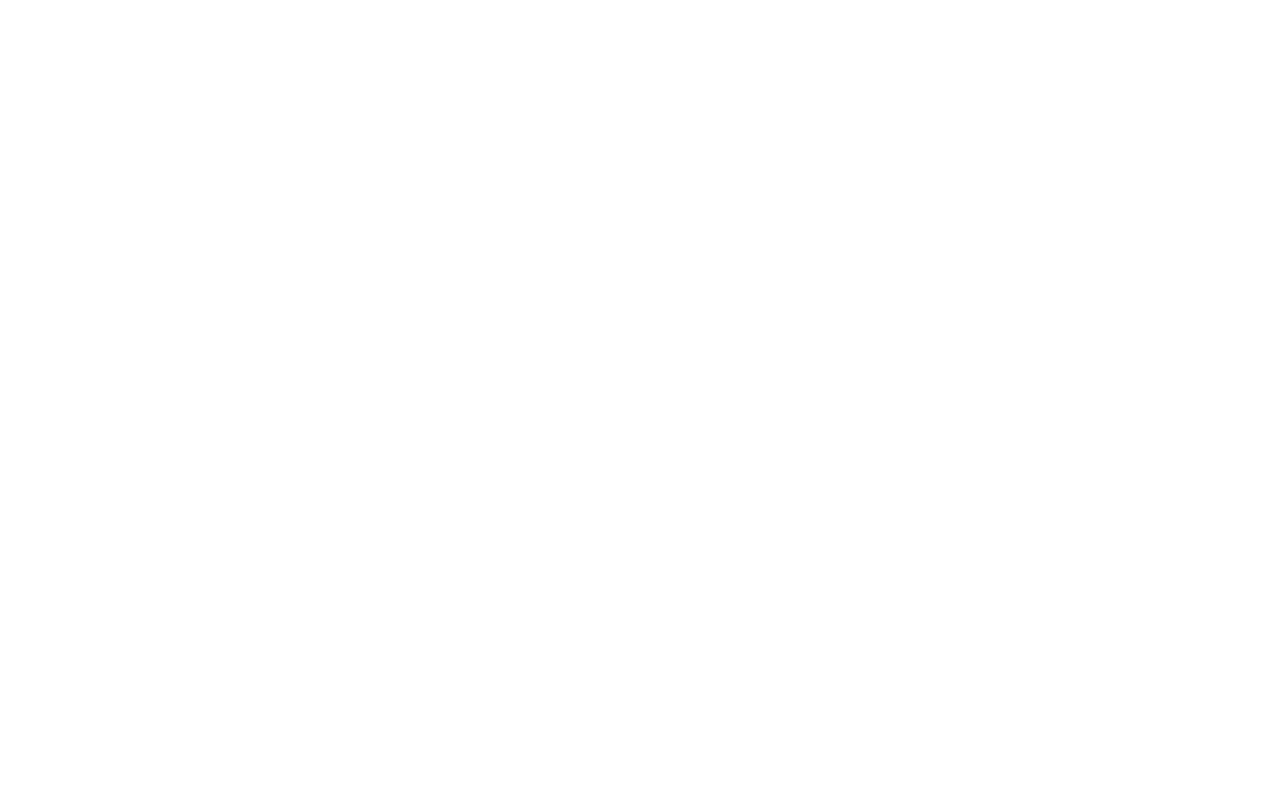
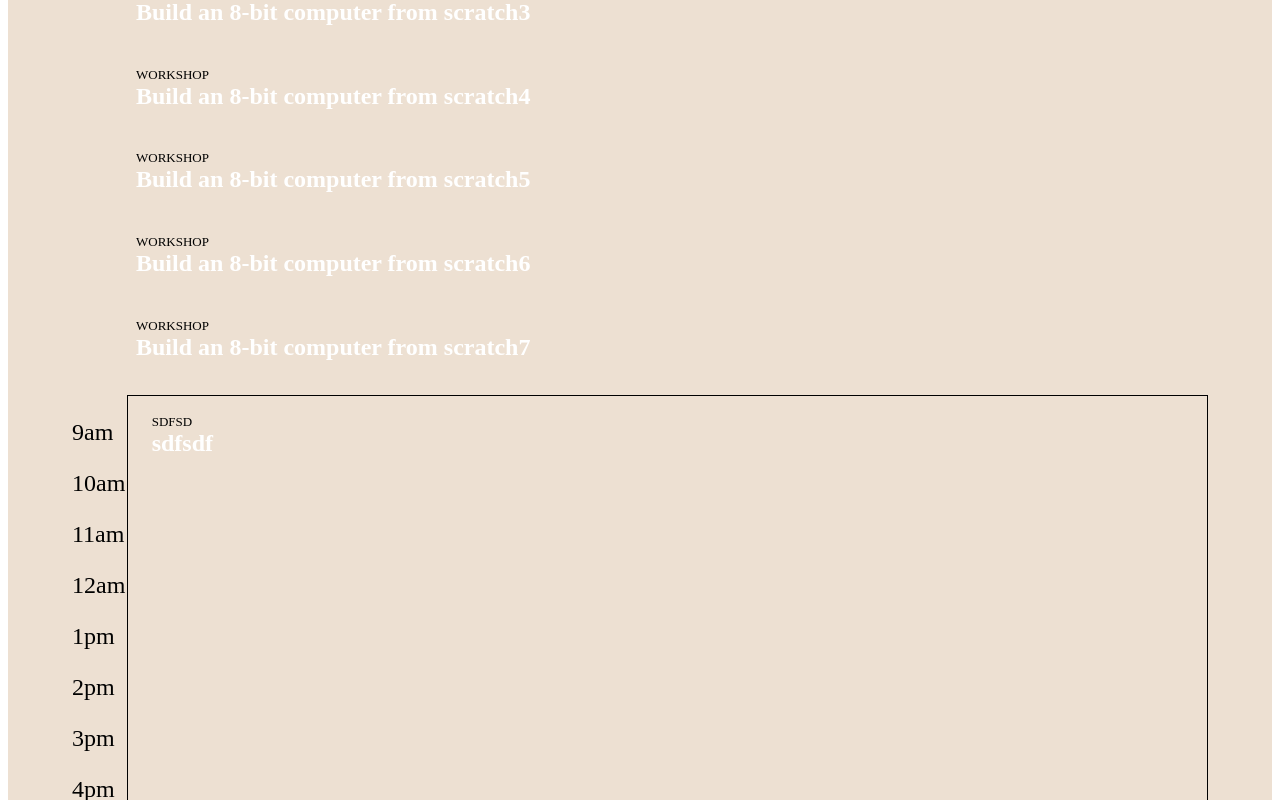
Before and after one commit to hackclub/www-outernet, a Next.js app: page / in a window 1280 px wide. Shown: the part 3060-3860 px from the top of the page. Before the commit the page ends 3039 px from the top, so only its background shows below. Built offline with nearby package versions, Linux system fonts and the light colour scheme.

Commit message:
got some basis on timetable

```diff
--- a/components/YourAdventure.js
+++ b/components/YourAdventure.js
@@ -2,9 +2,15 @@
 import { useEffect, useState } from "react";
 import { DragDropContext, Droppable, Draggable } from "react-beautiful-dnd";
 
-function insertAndShift(arr, from, to) {
-  let cutOut = arr.splice(from, 1)[0]; // cut the element at index 'from'
-  arr.splice(to, 0, cutOut); // insert it at index 'to'
+function insertAndShift(fromArr, toArr, from, to, sameArray) {
+  let cutOut = fromArr.splice(from, 1)[0]; // cut the element at index 'from'
+
+  if (sameArray) {
+    toArr = [...fromArr];
+  }
+
+  toArr.splice(to, 0, cutOut); // insert it at index 'to'
+  return { fromArr, toArr };
 }
 
 const eventList = [
@@ -47,7 +53,9 @@
 
 export const YourAdventure = () => {
   const [events, setEvents] = useState(eventList);
-  const [newEvents, setNewEvents] = useState([]);
+  const [newEvents, setNewEvents] = useState([
+    { title: "sdfsdf", type: "sdfsd", id: "1232" },
+  ]);
   const [loaded, setLoaded] = useState(false);
 
   useEffect(() => {
@@ -57,11 +65,44 @@
   const reorderItems = (result) => {
     if (!result.destination) return;
 
-    let eventsCopy = [...events];
+    // please forgive me, for I have sinned -- Shubham Patil
 
-    insertAndShift(eventsCopy, result.source.index, result.destination.index);
+    const arrKey = {
+      timetable: [events, setEvents],
+      timetable2: [newEvents, setNewEvents],
+    };
 
-    setEvents(eventsCopy);
+    let fromArr = [...arrKey[result.source.droppableId][0]];
+    let toArr = [...arrKey[result.destination.droppableId][0]];
+
+    let sameArray =
+      result.source.droppableId === result.destination.droppableId;
+
+    const output = insertAndShift(
+      fromArr,
+      toArr,
+      result.source.index,
+      result.destination.index,
+      sameArray
+    );
+
+    if (result.destination.droppableId === "timetable2") {
+      setNewEvents(output.toArr);
+    } else if (result.destination.droppableId === "timetable") {
+      setEvents(output.toArr);
+    }
+
+    if (!sameArray) {
+      if (result.source.droppableId === "timetable2") {
+        setNewEvents(output.fromArr);
+      } else if (result.source.droppableId === "timetable") {
+        setEvents(output.fromArr);
+      }
+    }
+
+    // if (result.source.droppableId !== result.destination.droppableId) {
+    //   arrKey[result.source.droppableId][1]([...fromArr]);
+    // }
   };
 
   return (
@@ -98,9 +139,15 @@
                                   ref={providedDroppable.innerRef}
                                   {...providedDroppable.draggableProps}
                                   {...providedDroppable.dragHandleProps}
+                                  className={styles.event}
                                 >
-                                  {event.title}
-                                  {event.id}
+                                  <p className={styles.eventtype}>
+                                    {event.type}
+                                  </p>
+                                  <h4>
+                                    {event.title}
+                                    {event.id}
+                                  </h4>
                                 </div>
                               );
                             }}
@@ -116,11 +163,26 @@
 
           <Droppable droppableId="timetable2">
             {(provided) => (
-              <>
-                <ul {...provided.droppableProps} ref={provided.innerRef}>
+              <div style={{ display: "flex", width: "100%" }}>
+                <div>
+                  {[9, 10, 11, 12, 13, 14, 15, 16, 17, 18, 19, 20, 21, 22].map(
+                    (num, i) => {
+                      return <p>{num > 12 ? `${num - 12}pm` : `${num}am`}</p>;
+                    }
+                  )}
+                </div>
+                <div
+                  {...provided.droppableProps}
+                  ref={provided.innerRef}
+                  style={{
+                    // height: "100%",
+                    width: "100%",
+                    border: "1px solid black",
+                  }}
+                >
                   {newEvents && loaded
                     ? newEvents.map((event, i) => {
-                        return (
+                        return event ? (
                           <Draggable
                             key={event.id}
                             draggableId={event.id}
@@ -132,19 +194,24 @@
                                   ref={providedDroppable.innerRef}
                                   {...providedDroppable.draggableProps}
                                   {...providedDroppable.dragHandleProps}
+                                  className={styles.event}
                                 >
-                                  {event.title}
-                                  {event.id}
+                                  <p className={styles.eventtype}>
+                                    {event.type}
+                                  </p>
+                                  <h4>{event.title}</h4>
                                 </div>
                               );
                             }}
                           </Draggable>
+                        ) : (
+                          ""
                         );
                       })
                     : ""}
-                </ul>
+                </div>
                 {provided.placeholder}
-              </>
+              </div>
             )}
           </Droppable>
         </DragDropContext>
--- a/components/YourAdventure.module.scss
+++ b/components/YourAdventure.module.scss
@@ -13,3 +13,24 @@
     // line-height: 1.6;
   }
 }
+
+.event:not(:last-child) {
+  margin-bottom: 5px;
+}
+
+.event {
+  background-color: var(--orange);
+  padding: 1.12rem 1.5rem;
+  width: 100%;
+  h4 {
+    color: white;
+    font-size: 1.5em;
+    margin: 0;
+  }
+}
+.eventtype {
+  text-transform: uppercase;
+  margin: 0;
+  font-size: small !important;
+  color: var(--lightgold) !important;
+}
```
